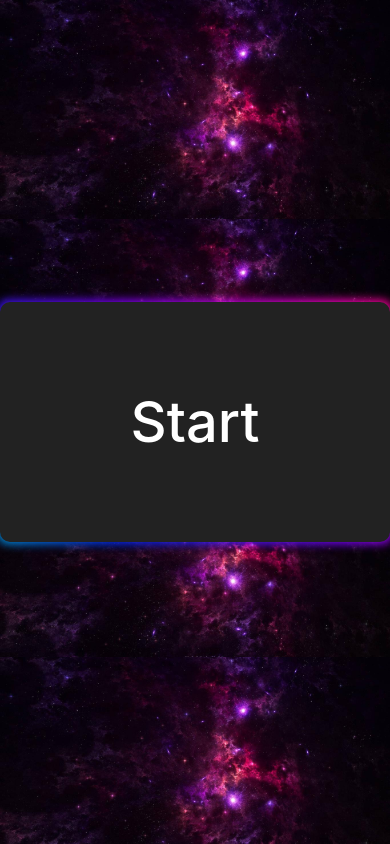
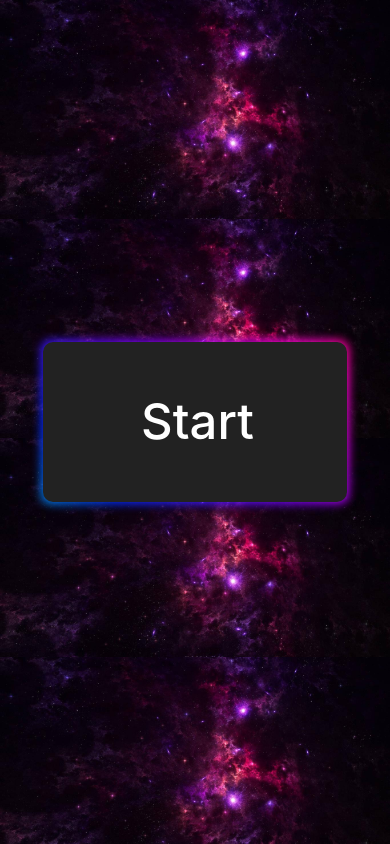
Before and after one commit to Moreaux19/interview-questions, a React (Vite) app: page / in a window 390 px wide. Built offline with nearby package versions, Linux system fonts and the light colour scheme.

Commit message:
Responsive design for start button done

```diff
--- a/src/blocks/start-button/start-button.css
+++ b/src/blocks/start-button/start-button.css
@@ -74,3 +74,18 @@
 .start-button:hover {
   transform: scale(110%);
 }
+
+@media screen and (max-width: 768px) {
+  .start-button {
+    width: 25rem;
+    height: 13rem;
+  }
+}
+
+@media screen and (max-width: 430px) {
+  .start-button {
+    width: 19rem;
+    height: 10rem;
+    font-size: 3.5em;
+  }
+}
```
